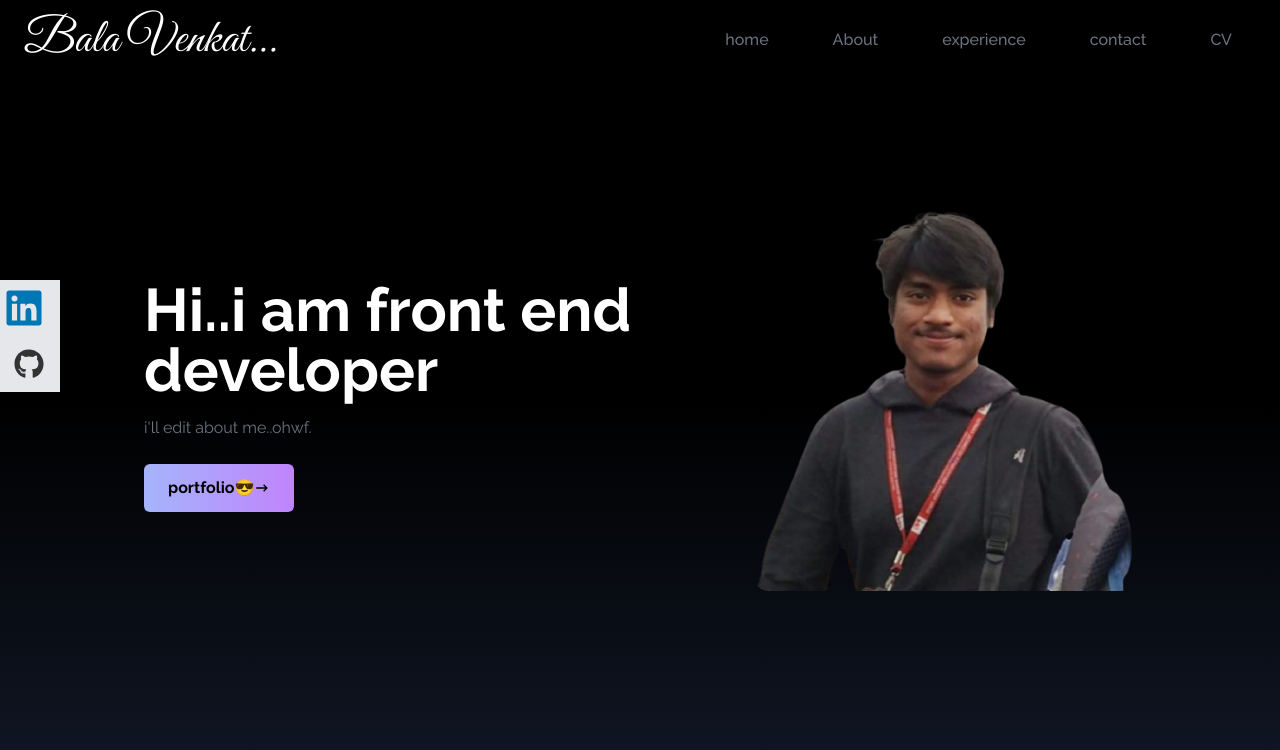
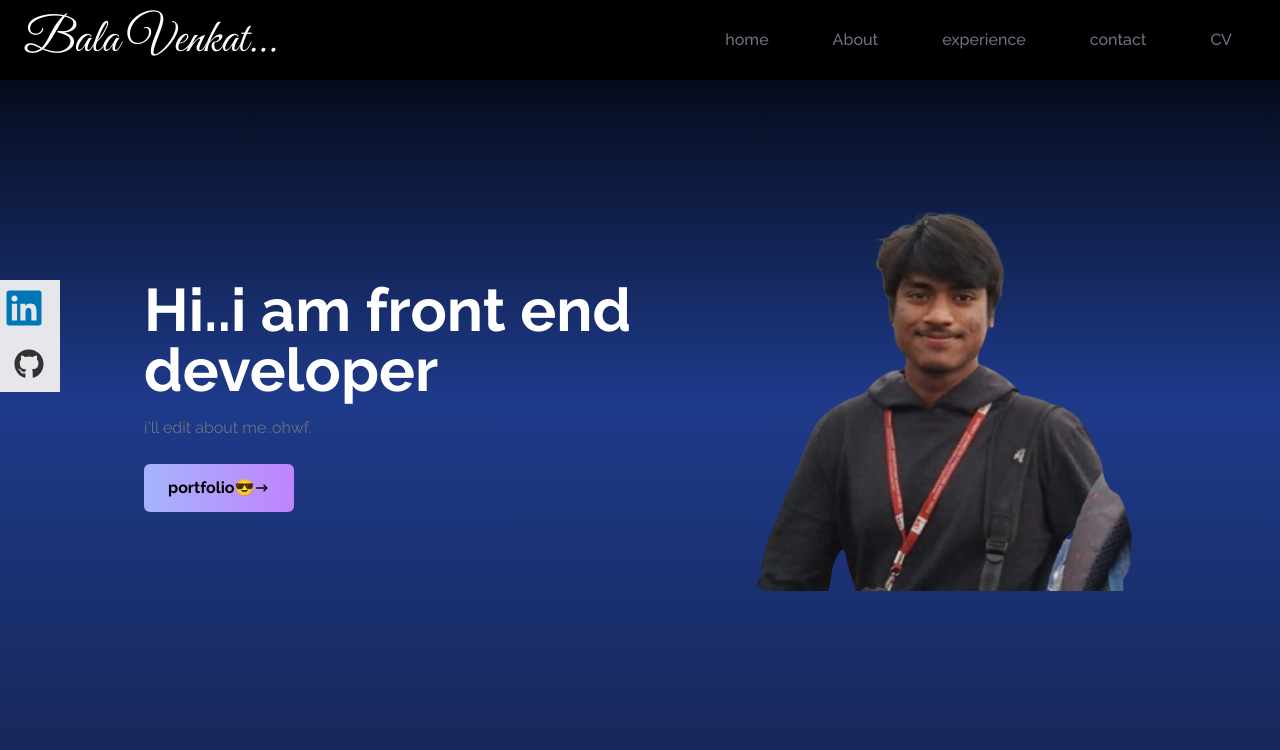
Before and after one commit to balavenkat123/b-portfolio, a React (Vite) app: page / in a window 1280 px wide. Shown: the top 750 px of the page. Built offline with nearby package versions, Linux system fonts and the light colour scheme.

Commit message:
homecolor

```diff
--- a/src/components/Home.jsx
+++ b/src/components/Home.jsx
@@ -1,14 +1,14 @@
 import React from 'react'
 import HeroImage from '../assets/HeroImage.png'
 import {CgArrowRight} from 'react-icons/cg'
-// import Typed from 'react-typed';
+// import Typed from 'typed.js';
 
 
 
 
 const Home = () => {
   return (
-    <div name='home' className='h-screen w-full bg-gradient-to-b from-black via-black to-gray-900 '>
+    <div name='home' className='h-screen w-full bg-gradient-to-b from-black via-blue-900 to-blue-950 '>
       <div className='max-w-screen-lg mx-auto flex flex-col items-center justify-center h-full px-4 md:flex-row' >
         <div className='flex flex-col justify-center h-full' >
           <h2 className='text-4xl sm:text-6xl font-bold text-white'>Hi..i am front end developer</h2>
```
